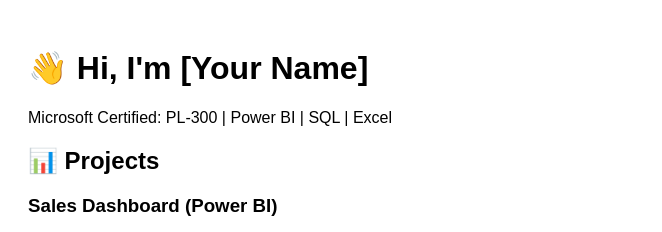
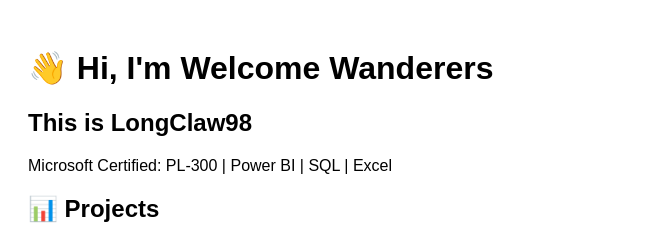
Before and after one commit to LongClaw98/LongClaw98.github.io, a plain HTML site: page index.html in a window 1280 px wide. Shown: the top 232 px of the page, without its empty margins (0-662 px from the left). Drawn offline with Linux system fonts and the light colour scheme.

Commit message:
Update index.html

```diff
--- a/index.html
+++ b/index.html
@@ -8,7 +8,8 @@
   </style>
 </head>
 <body>
-  <h1>👋 Hi, I'm [Your Name]</h1>
+  <h1>👋 Hi, I'm Welcome Wanderers </h1>
+  <h2>This is LongClaw98</h2>
   <p>Microsoft Certified: PL-300 | Power BI | SQL | Excel</p>
 
   <h2>📊 Projects</h2>
```
